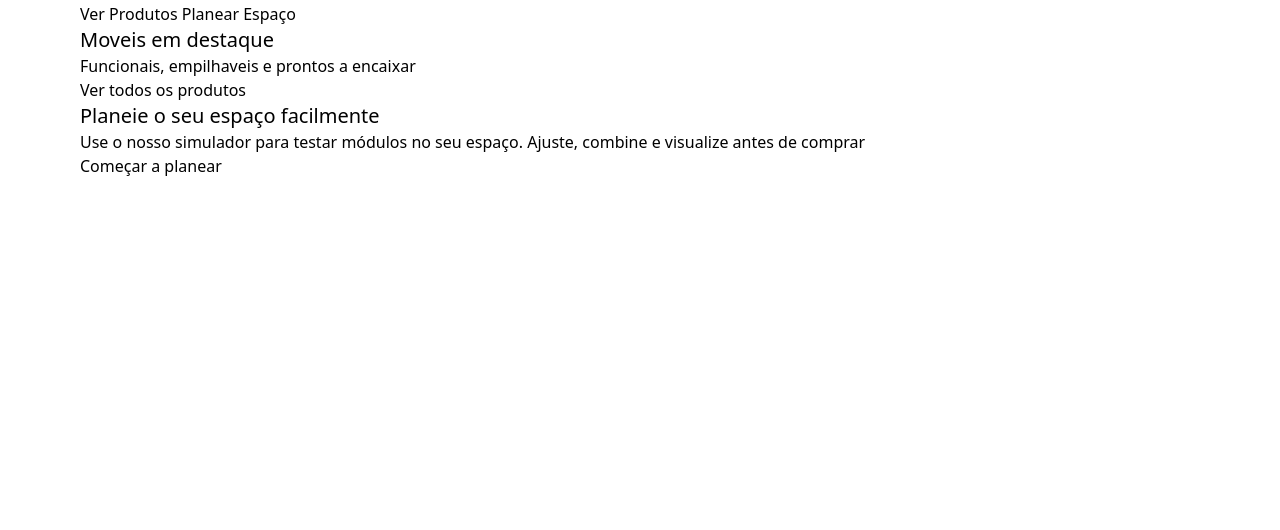
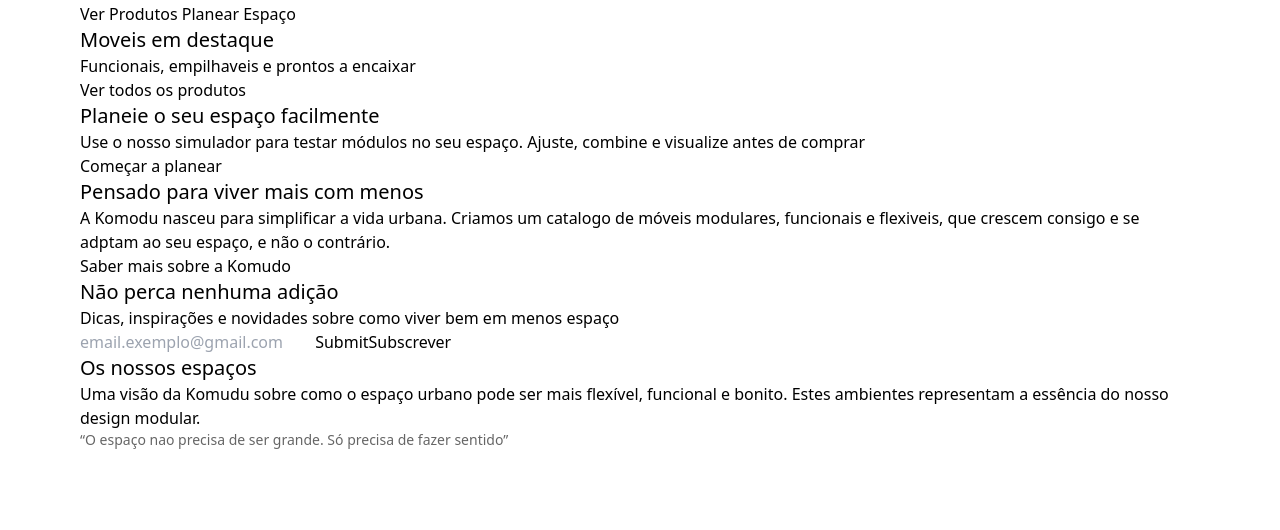
Before and after one commit to Gabriel-S-Paiva/Projeto-Final-MD, a PHP site: page / in a window 1280 px wide. Shown: the part 780-1310 px from the top of the page. Before the commit the page ends 956 px from the top, so only its background shows below. Run offline with PHP 8.4, Linux system fonts and the light colour scheme; some libraries are stand-ins or nearby versions.

Commit message:
Refactor buttons to links and add new sections for subscription and design insights

```diff
--- a/index.php
+++ b/index.php
@@ -15,24 +15,46 @@
         <img class="w-full" src="./Assets/Imgs/hero_mobile.png">
         <h2 class="font-uni color-primary text-4xl">Tudo se encaixa</h2>
         <p class="font-switzer color-black text-base">Soluções modulares que se adaptam ao seu espaço, ao seu ritmo e à sua rotina. Uma nova forma de habitar com mais liberdade e menos excesso</p>
-        <button class="bg-primary">Ver Produtos</button>
-        <button class="bg-primary">Planear Espaço</button>
+        <a class="bg-primary">Ver Produtos</a>
+        <a class="bg-primary">Planear Espaço</a>
     </div>
 
     <div class="p-15 gap-10 bg-light">
         <h3 class="font-switzer color-primary text-xl">Moveis em destaque</h3>
         <p class="font-switzer color-black text-base">Funcionais, empilhaveis e prontos a encaixar</p>
-        <div>
+        <div class=""> <!-- Scrolable -->
 
         </div>
-        <button class="bg-primary">Ver todos os produtos</button>
+        <a class="bg-primary">Ver todos os produtos</a>
     </div>
 
     <div class="p-15 gap-10 bg-light">
         <h3 class="font-switzer color-primary text-xl">Planeie o seu espaço facilmente</h3>
         <p class="font-switzer color-black text-base">Use o nosso simulador para testar módulos no seu espaço. Ajuste, combine e visualize antes de comprar</p>
+        <img class="w-full" src="">
+        <a class="bg-primary">Começar a planear</a>
+    </div>
 
-        <button class="bg-primary">Começar a planear</button>
+    <div class="p-15 gap-10 bg-light">
+        <h3 class="font-switzer color-primary text-xl">Pensado para viver mais com menos</h3>
+        <p class="font-switzer color-black text-base">A Komodu nasceu para simplificar a vida urbana. Criamos um catalogo de móveis modulares, funcionais e flexiveis, que crescem consigo e se adptam ao seu espaço, e não o contrário.</p>
+        <a class="bg-primary">Saber mais sobre a Komudo</a>
+    </div>
+
+    <div class="p-15 gap-10 bg-light">
+        <h3 class="font-switzer color-primary text-xl">Não perca nenhuma adição</h3>
+        <p class="font-switzer color-black text-base">Dicas, inspirações e novidades sobre como viver bem em menos espaço</p>
+        <form>
+            <input type="text" placeholder="email.exemplo@gmail.com">
+            <input type="submit" class="bg-primary">Subscrever</button>
+        </form>
+    </div>
+
+    <div class="p-15 gap-10 bg-light">
+        <h3 class="font-switzer color-primary text-xl">Os nossos espaços</h3>
+        <p class="font-switzer color-black text-base">Uma visão da Komudu sobre como o espaço urbano pode ser mais flexível, funcional e bonito. Estes ambientes representam a essência do nosso design modular.</p>
+        <img class="w-full" src="">
+        <p class="font-switzer color-black opacity-60 text-sm">“O espaço nao precisa de ser grande. Só precisa de fazer sentido”</p>
     </div>
 </body>
 </html>
```
